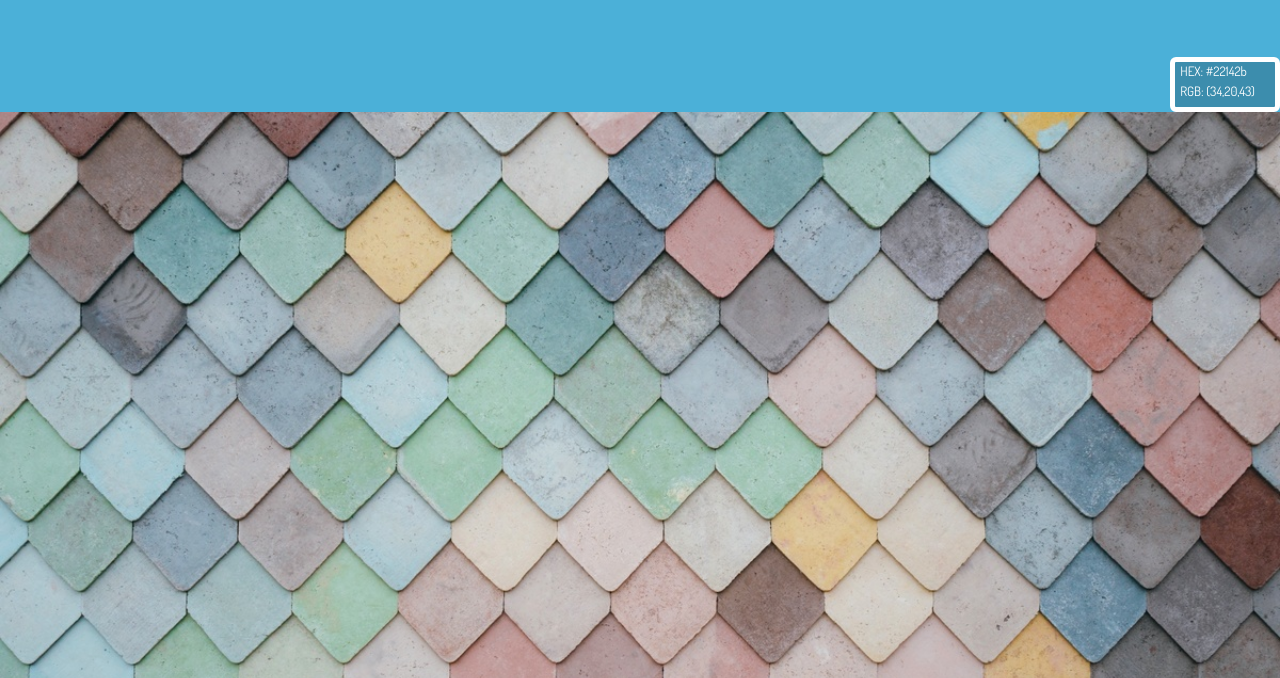
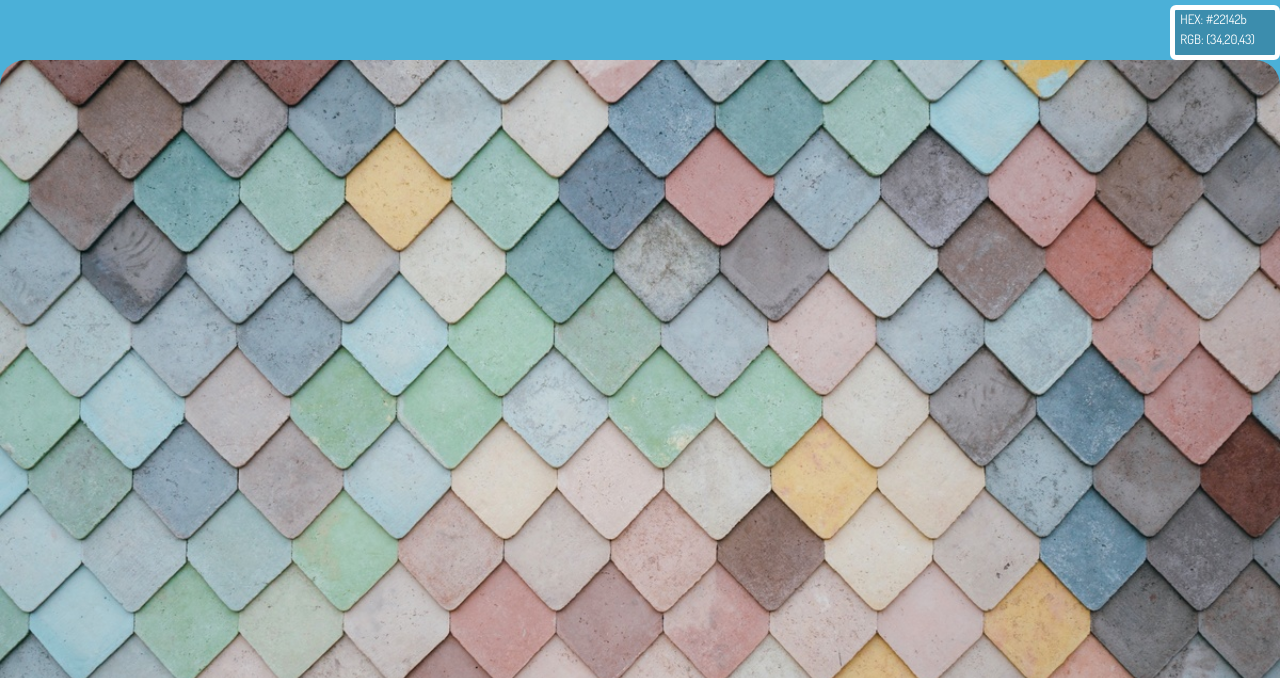
Before and after one commit to haejinyi0183/edens-sketchbook-website-v2, a plain HTML site: page index.html in a window 1280 px wide. Shown: the part 882-1560 px from the top of the page. Drawn offline with nearby package versions, Linux system fonts and the light colour scheme.

Commit message:
Border radius of pastel img

```diff
--- a/index.html
+++ b/index.html
@@ -58,7 +58,7 @@
         <div class="preview result"> <span>&nbsp HEX: #22142b</span>
           <span>&nbsp RGB: (34,20,43)</span></div>
 
-        <img src="images/pastel.jpg" alt="" />
+        <img class="pastelRadius" src="images/pastel.jpg" alt="" />
       </div>
 
       <div class="result">
--- a/styles.css
+++ b/styles.css
@@ -137,8 +137,12 @@ h2 {
   width: 100%;
   overflow: hidden;
   margin: 0 auto;
-  margin-top: 60px;
+  /* margin-top: 60px; */
   cursor: crosshair;
+}
+
+.pastelRadius {
+  border-radius: 25px;
 }
 
 .pastelColor img {
```
